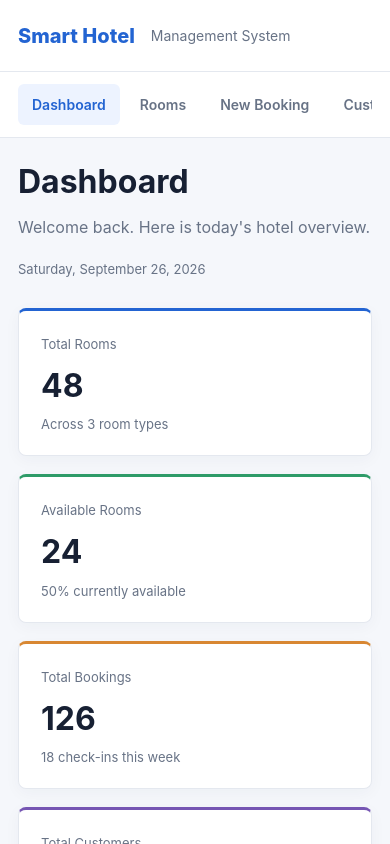
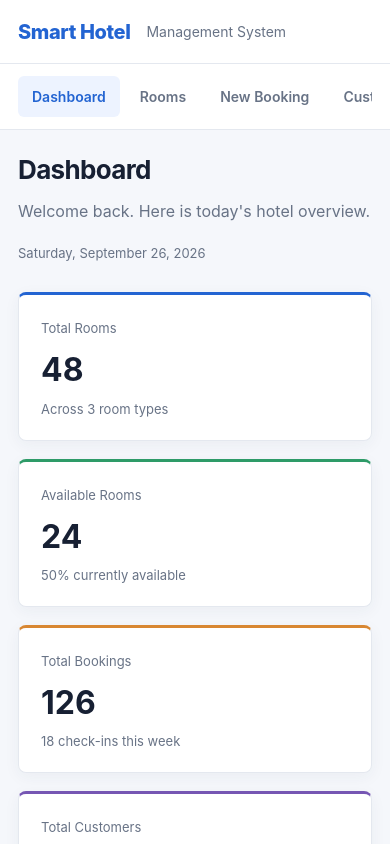
Before and after one commit to sachinthashehara6525-hub/smart-hotel-management-system, a React app in the folder frontend/: page /dashboard in a window 390 px wide. Shown: the top 844 px of the page. Built offline with nearby package versions, Linux system fonts and the light colour scheme; the HTML template or start-up script is replaced by a standard one.

Commit message:
Improve responsive frontend styling

```diff
--- a/frontend/src/App.css
+++ b/frontend/src/App.css
@@ -1,20 +1,21 @@
-.app-shell { min-height: 100vh; background: #f5f7fb; }
-.navbar { height: 72px; display: flex; align-items: center; gap: 16px; padding: 0 40px; background: #fff; border-bottom: 1px solid #e4e8ef; }
-.brand { color: #2364d2; font-size: 20px; font-weight: 800; }
-.navbar-label { color: #687386; font-size: 14px; }
-.sidebar { width: 240px; flex: 0 0 240px; padding: 28px 16px; background: #fff; border-right: 1px solid #e4e8ef; }
+.app-shell { min-height: 100vh; background: var(--page); }
+.navbar { height: 72px; display: flex; align-items: center; gap: 16px; padding: 0 clamp(20px, 4vw, 48px); background: var(--surface); border-bottom: 1px solid var(--line); }
+.brand { color: var(--blue); font-size: 20px; font-weight: 800; letter-spacing: -.02em; }
+.navbar-label { color: var(--muted); font-size: 14px; }
+.sidebar { width: 240px; flex: 0 0 240px; padding: 28px 16px; background: var(--surface); border-right: 1px solid var(--line); position: sticky; top: 0; height: calc(100vh - 72px); }
 .sidebar nav { display: grid; gap: 6px; }
-.nav-link { padding: 12px 14px; border-radius: 6px; color: #687386; font-size: 14px; font-weight: 600; }
-.nav-link:hover, .nav-link.active { color: #2364d2; background: #edf3ff; }
+.nav-link { padding: 12px 14px; border-radius: 6px; color: var(--muted); font-size: 14px; font-weight: 600; transition: color .15s ease, background .15s ease; }
+.nav-link:hover, .nav-link.active { color: var(--blue); background: var(--blue-soft); }
 .app-body { display: flex; min-height: calc(100vh - 72px); }
-.page-content { flex: 1; padding: 40px; }
+.page-content { flex: 1; min-width: 0; padding: clamp(24px, 4vw, 48px); }
+.page-content > * { width: min(100%, 1280px); margin-right: auto; margin-left: auto; }
 .page-header { margin-bottom: 28px; }
-.page-header h1 { margin: 0 0 8px; font-size: 32px; }
-.page-header p { color: #687386; }
+.page-header h1 { margin: 0 0 8px; color: var(--ink); font-size: clamp(26px, 3vw, 32px); line-height: 1.2; letter-spacing: -.025em; }
+.page-header p { color: var(--muted); }
 .dashboard-header { display: flex; align-items: flex-end; justify-content: space-between; gap: 20px; }
 .dashboard-date { color: #687386; font-size: 13px; padding-bottom: 3px; }
 .metric-grid { display: grid; grid-template-columns: repeat(4, minmax(0, 1fr)); gap: 18px; }
-.metric-card { background: #fff; border: 1px solid #e4e8ef; border-top: 3px solid #2364d2; border-radius: 8px; padding: 22px; box-shadow: 0 4px 16px rgba(34, 51, 84, .04); }
+.metric-card { background: var(--surface); border: 1px solid var(--line); border-top: 3px solid var(--blue); border-radius: 8px; padding: 22px; box-shadow: var(--shadow-sm); }
 .metric-card.green { border-top-color: #2e9b68; }
 .metric-card.orange { border-top-color: #d88732; }
 .metric-card.purple { border-top-color: #7656b3; }
@@ -26,7 +27,7 @@
 .summary-heading span { color: #8a94a6; font-size: 12px; }
 .summary-row { display: flex; justify-content: space-between; padding: 15px 0 0; color: #687386; font-size: 14px; }
 .summary-row strong { color: #172033; }
-.table-card { background: #fff; border: 1px solid #e4e8ef; border-radius: 8px; box-shadow: 0 4px 16px rgba(34, 51, 84, .04); overflow: hidden; }
+.table-card { background: var(--surface); border: 1px solid var(--line); border-radius: 8px; box-shadow: var(--shadow-sm); overflow: hidden; }
 .table-heading { display: flex; align-items: center; justify-content: space-between; gap: 16px; padding: 20px 22px; border-bottom: 1px solid #edf0f4; }
 .table-heading h2 { margin: 0; color: #172033; font-size: 18px; }
 .table-heading span { color: #8a94a6; font-size: 12px; }
@@ -54,7 +55,7 @@ tbody tr:hover { background: #fbfcfe; }
 .action-button.cancel { color: #a33e45; background: #fbe8e9; margin-left: 6px; }
 .action-button:hover { filter: brightness(.96); }
 .action-button:disabled { cursor: not-allowed; opacity: .5; }
-.booking-card { max-width: 720px; background: #fff; border: 1px solid #e4e8ef; border-radius: 8px; padding: 28px; box-shadow: 0 4px 16px rgba(34, 51, 84, .04); }
+.booking-card { max-width: 720px !important; background: var(--surface); border: 1px solid var(--line); border-radius: 8px; padding: clamp(20px, 4vw, 32px); box-shadow: var(--shadow-sm); }
 .booking-form { display: grid; gap: 9px; }
 .booking-form label { color: #172033; font-size: 14px; font-weight: 600; }
 .booking-form input, .booking-form select { width: 100%; border: 1px solid #d8dee9; border-radius: 6px; padding: 12px; color: #172033; background: #fff; font: inherit; box-sizing: border-box; }
@@ -67,14 +68,16 @@ tbody tr:hover { background: #fbfcfe; }
 .placeholder-card { background: #fff; border: 1px solid #e4e8ef; border-radius: 10px; padding: 24px; box-shadow: 0 4px 16px rgba(34, 51, 84, .04); }
 .placeholder-card strong { display: block; color: #172033; font-size: 24px; margin-top: 8px; }
 .placeholder-card span { color: #687386; font-size: 14px; }
-.auth-page { min-height: 100vh; display: grid; place-items: center; background: #f5f7fb; padding: 24px; box-sizing: border-box; }
-.auth-panel { width: min(100%, 420px); background: #fff; border: 1px solid #e4e8ef; border-radius: 12px; padding: 36px; box-shadow: 0 12px 32px rgba(34, 51, 84, .08); }
+.auth-page { min-height: 100vh; display: grid; place-items: center; background: var(--page); padding: 24px; box-sizing: border-box; }
+.auth-panel { width: min(100%, 420px); background: var(--surface); border: 1px solid var(--line); border-radius: 12px; padding: clamp(24px, 5vw, 36px); box-shadow: var(--shadow-md); }
 .auth-panel h1 { margin: 0 0 8px; font-size: 30px; }
 .auth-panel p { color: #687386; margin-bottom: 28px; }
 .auth-form { display: grid; gap: 16px; }
 .auth-form label { display: grid; gap: 7px; color: #172033; font-size: 14px; font-weight: 600; }
-.auth-form input { border: 1px solid #d8dee9; border-radius: 6px; padding: 12px; font: inherit; box-sizing: border-box; }
-.auth-form button { border: 0; border-radius: 6px; padding: 13px; background: #2364d2; color: #fff; font-weight: 700; cursor: pointer; }
+.auth-form input { border: 1px solid #d8dee9; border-radius: 6px; padding: 12px; color: var(--ink); background: var(--surface); font: inherit; box-sizing: border-box; }
+.auth-form input:focus, .booking-form input:focus, .booking-form select:focus { outline: 3px solid #dbe8ff; border-color: var(--blue); }
+.auth-form button { border: 0; border-radius: 6px; padding: 13px; background: var(--blue); color: #fff; font-weight: 700; cursor: pointer; transition: background .15s ease; }
+.auth-form button:hover, .booking-form button:hover { background: #1c55b5; }
 .auth-link { display: block; margin-top: 20px; color: #2364d2; text-align: center; font-size: 14px; }
 @media (max-width: 1000px) { .metric-grid { grid-template-columns: repeat(2, minmax(0, 1fr)); } }
-@media (max-width: 800px) { .navbar { padding: 0 18px; } .sidebar { width: auto; padding: 12px 18px; border-right: 0; border-bottom: 1px solid #e4e8ef; } .sidebar nav { display: flex; overflow-x: auto; } .nav-link { white-space: nowrap; } .app-body { display: block; } .page-content { padding: 24px 18px; } .dashboard-header { align-items: flex-start; flex-direction: column; gap: 8px; } .metric-grid { grid-template-columns: 1fr; } .date-fields { grid-template-columns: 1fr; gap: 9px; } }
+@media (max-width: 800px) { .navbar { height: 64px; padding: 0 18px; } .sidebar { width: auto; height: auto; padding: 12px 18px; border-right: 0; border-bottom: 1px solid var(--line); position: static; } .sidebar nav { display: flex; overflow-x: auto; scrollbar-width: thin; } .nav-link { white-space: nowrap; } .app-body { display: block; min-height: calc(100vh - 64px); } .page-content { padding: 24px 18px 32px; } .dashboard-header { align-items: flex-start; flex-direction: column; gap: 8px; } .metric-grid { grid-template-columns: 1fr; } .date-fields { grid-template-columns: 1fr; gap: 9px; } .table-heading { align-items: flex-start; flex-direction: column; gap: 6px; } }
--- a/frontend/src/index.css
+++ b/frontend/src/index.css
@@ -1,4 +1,6 @@
-:root { font-family: Inter, ui-sans-serif, system-ui, sans-serif; color: #172033; background: #f5f7fb; font-synthesis: none; text-rendering: optimizeLegibility; -webkit-font-smoothing: antialiased; }
+:root { --ink: #172033; --muted: #687386; --muted-light: #8a94a6; --blue: #2364d2; --blue-soft: #edf3ff; --surface: #fff; --surface-subtle: #fafbfd; --line: #e4e8ef; --line-soft: #edf0f4; --page: #f5f7fb; --shadow-sm: 0 4px 16px rgba(34, 51, 84, .05); --shadow-md: 0 12px 32px rgba(34, 51, 84, .08); font-family: Inter, ui-sans-serif, system-ui, sans-serif; color: var(--ink); background: var(--page); font-synthesis: none; text-rendering: optimizeLegibility; -webkit-font-smoothing: antialiased; }
 * { box-sizing: border-box; }
 body { margin: 0; min-width: 320px; }
+button, input, select { font: inherit; }
+button, a, input, select { -webkit-tap-highlight-color: transparent; }
 a { text-decoration: none; }
```
